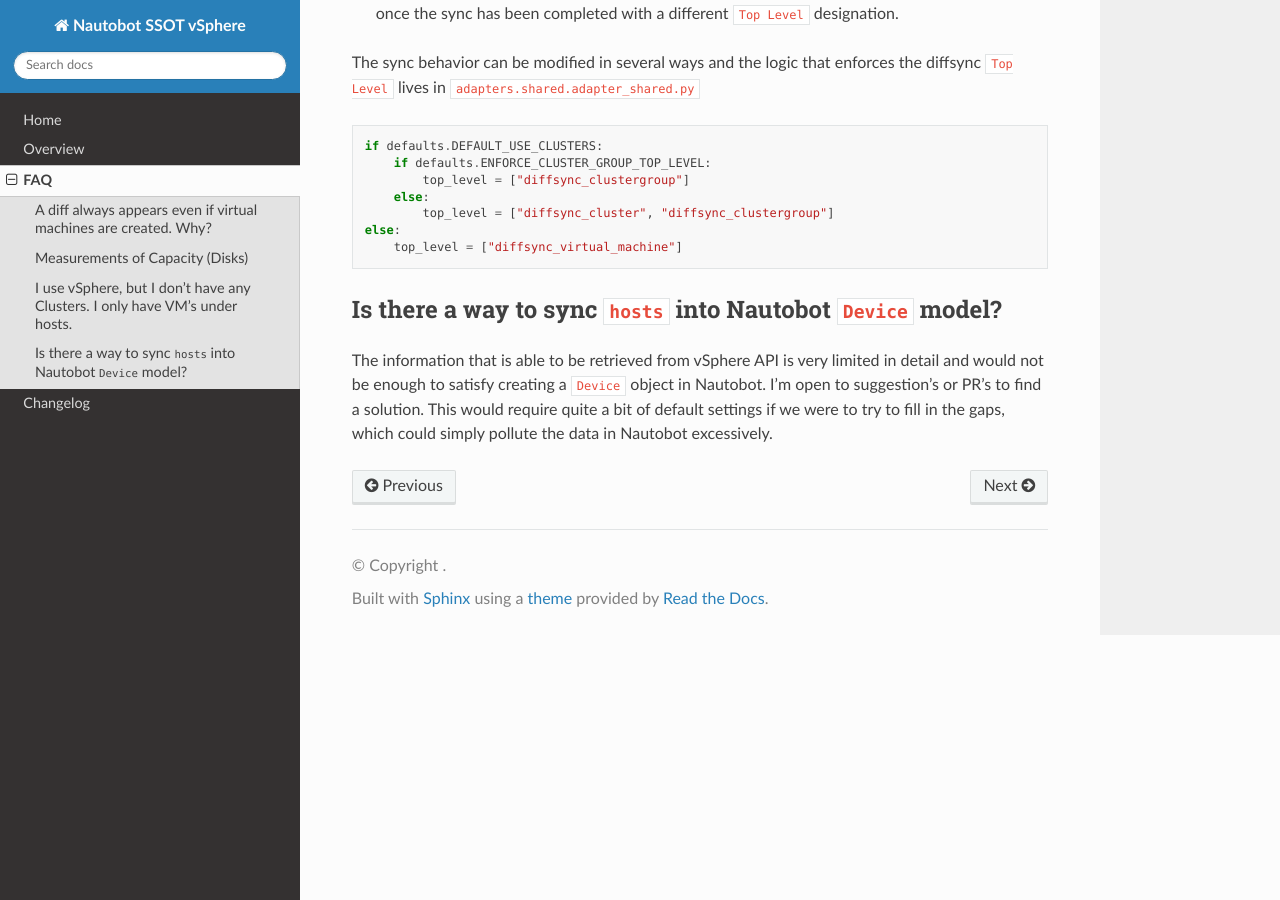
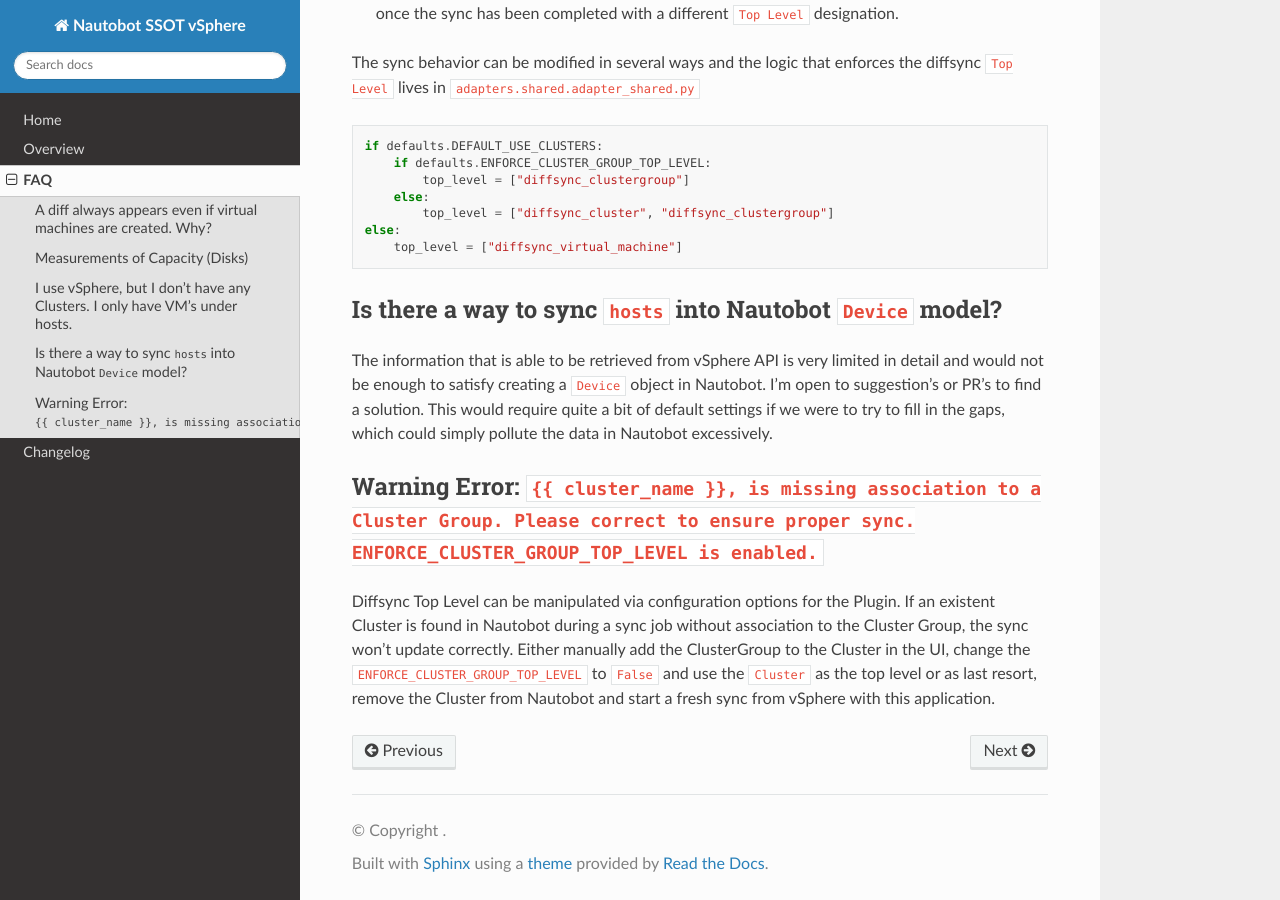
Before and after one commit to h4ndzdatm0ld/nautobot-ssot-vsphere, a Sphinx documentation site: the page built from docs/FAQ.md, in a window 1280 px wide and 900 px high, scrolled down 1037 px. Built offline with Sphinx 7.4.7 and the Read the Docs theme 2.0.0, drawn with Linux system fonts in a browser that asks for light colours.

Commit message:
docs (#8)

```diff
--- a/docs/FAQ.md
+++ b/docs/FAQ.md
@@ -44,3 +44,7 @@
 ## Is there a way to sync `hosts` into Nautobot `Device` model?
 
 The information that is able to be retrieved from vSphere API is very limited in detail and would not be enough to satisfy creating a `Device` object in Nautobot. I'm open to suggestion's or PR's to find a solution. This would require quite a bit of default settings if we were to try to fill in the gaps, which could simply pollute the data in Nautobot excessively.
+
+## Warning Error: `{{ cluster_name }}, is missing association to a Cluster Group. Please correct to ensure proper sync. ENFORCE_CLUSTER_GROUP_TOP_LEVEL is enabled.`
+
+Diffsync Top Level can be manipulated via configuration options for the Plugin. If an existent Cluster is found in Nautobot during a sync job without association to the Cluster Group, the sync won't update correctly. Either manually add the ClusterGroup to the Cluster in the UI, change the `ENFORCE_CLUSTER_GROUP_TOP_LEVEL` to `False` and use the `Cluster` as the top level or as last resort, remove the Cluster from Nautobot and start a fresh sync from vSphere with this application.
```
